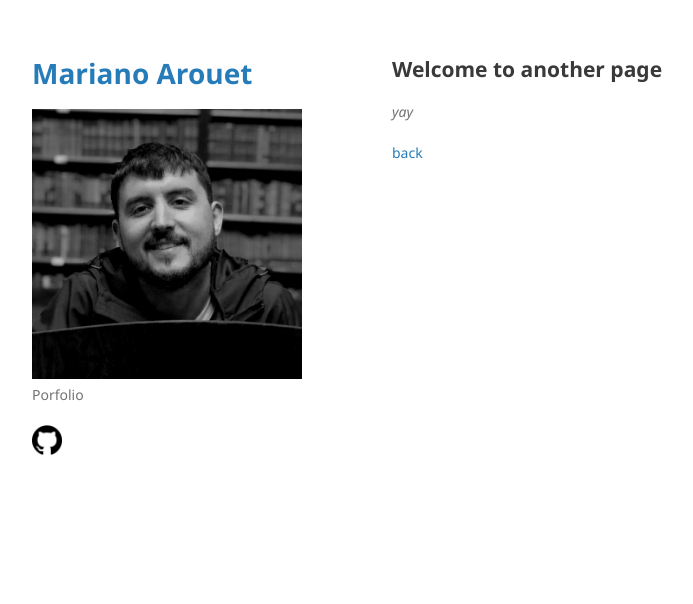
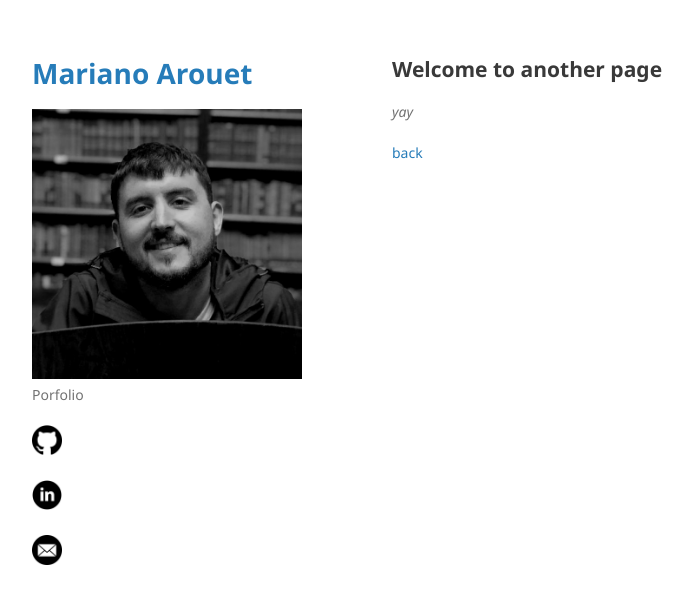
Before and after one commit to Marouxet/marouxet.github.io, a Jekyll site: the page built from another-page.md, in a window 1280 px wide. Shown: the top 604 px of the page, without its empty margins (178-871 px from the left). Built offline with Jekyll 4.4.1, drawn with Linux system fonts in a browser that asks for light colours; our own code applies the rules of GitHub Pages for plain Markdown files.

Commit message:
link con foto

```diff
--- a/_layouts/default.html
+++ b/_layouts/default.html
@@ -27,8 +27,9 @@
         {% endif %}
 
         {% if site.github.is_user_page %}
-               <p class="view"><a href="{{ site.github.owner_url }}"><img src="assets/img/icon_GH.png" width="30" height="30" alt="GitHub"></a></p>
-
+        <p class="view"><a href="{{ site.github.owner_url }}"><img src="assets/img/icon_GH.png" width="30" height="30" alt="GitHub"></a></p>
+        <p class="view"><a href="https://www.linkedin.com/in/marianoarouxet/"><img src="assets/img/icon_in.png" width="30" height="30" alt="Linkedin"></a></p>
+        <p class="view"><a href="mailto:marianoarouxet@gmail.com"><img src="assets/img/icon_mail.png" width="30" height="30" alt="Enviar Correo"></a></p>
         {% endif %}
 
         {% if site.show_downloads %}
```
Also changed, not shown: assets/img/icon_in.png (added), assets/img/icon_mail.png (added).
